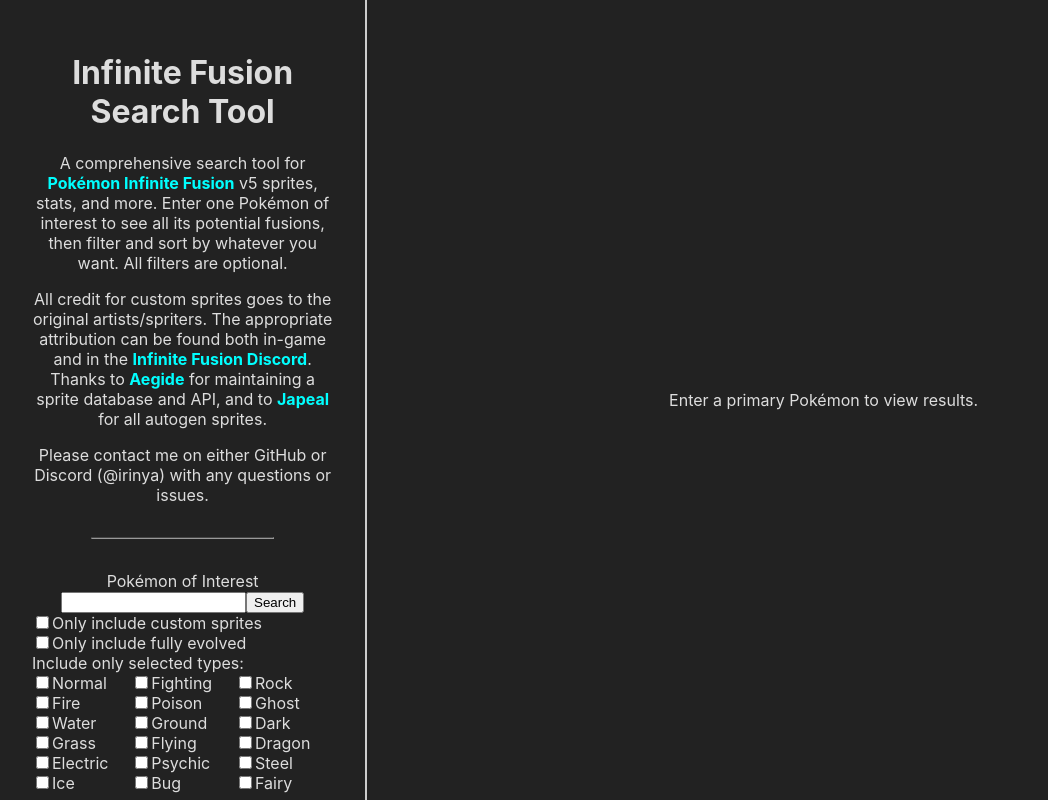
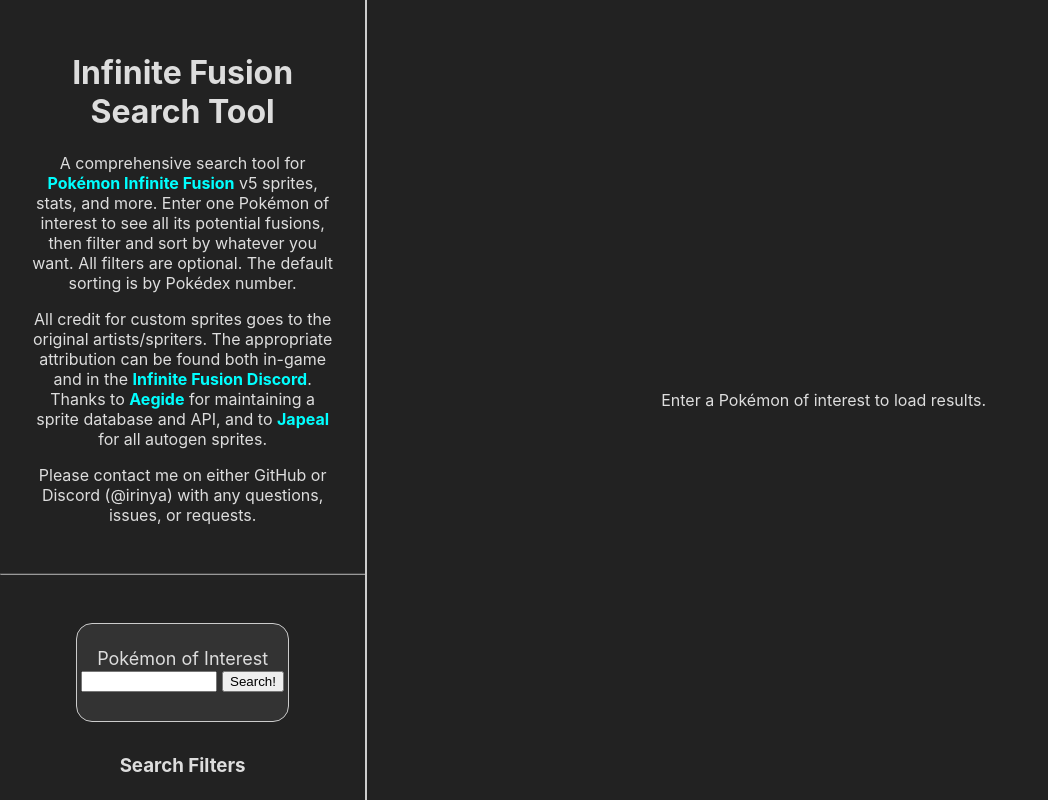
Before and after one commit to iriny-a/infinite-fusion-search-tool, a React (Create React App) app: page / in a window 1280 px wide. Shown: the whole page, without its empty margins (0-1048 px from the left). Built offline with nearby package versions, Linux system fonts and the light colour scheme.

Commit message:
Graphic design is my passion, pt. 2

```diff
--- a/public/index.html
+++ b/public/index.html
@@ -7,9 +7,8 @@
     <meta name="theme-color" content="#000000" />
     <meta
       name="description"
-      content="Web site created using create-react-app"
+      content="Search, aggregation, and filtering tool for Pokémon Infinite Fusion"
     />
-    <link rel="apple-touch-icon" href="%PUBLIC_URL%/logo192.png" />
     <!--
       manifest.json provides metadata used when your web app is installed on a
       user's mobile device or desktop. See https://developers.google.com/web/fundamentals/web-app-manifest/
@@ -24,7 +23,7 @@
       work correctly both with client-side routing and a non-root public URL.
       Learn how to configure a non-root public URL by running `npm run build`.
     -->
-    <title>React App</title>
+    <title>Infinite Fusion Search Tool</title>
   </head>
   <body>
     <noscript>You need to enable JavaScript to run this app.</noscript>
--- a/src/components/App.css
+++ b/src/components/App.css
@@ -23,6 +23,7 @@
   padding: 2rem;
 
   overflow-y: auto;
+  overflow-x: hidden;
 
   box-sizing: border-box;
   border-right: solid #ccc 2px;
@@ -60,7 +61,7 @@
 }
 
 hr.section-break {
-  width: 60%;
-  margin: 2rem auto 2rem;
+  width: calc(100% + 4rem);
+  margin: 3rem 0 3rem -2rem;
   border-color: #999;
 }
--- a/src/components/App.tsx
+++ b/src/components/App.tsx
@@ -1,24 +1,34 @@
 import React, { useState, useEffect } from 'react';
 
-import FusionInput from './form/FusionForm';
+import FusionForm from './form/FusionForm';
 import FusionTable from './table/FusionTable';
 
 import './App.css';
-import { FusionFilters, PokemonDataEntry, getAllPokemonData, getFullyEvolvedNames } from '../data/data';
+import {
+  FusionFilters,
+  PokemonDataEntry,
+  getAllPokemonData,
+  getFullyEvolvedNames
+} from '../data/data';
 
 const PIF_URL = "https://www.pokecommunity.com/showthread.php?t=347883";
 const PIF_DISCORD_ART_URL = "https://discord.com/invite/2yynWRvBrB";
 const AEGIDE_URL = "https://github.com/Aegide";
 const JAPEAL_URL = "https://japeal.com/pkm/";
 
+const getDefaultFilters = (): FusionFilters => {
+  return {
+    customArtOnly: false,
+    fullyEvolvedOnly: false,
+    useInputAs: "both",
+    typeOverride: new Map<string, boolean>(),
+  };
+}
+
 
 const App: React.FC = () => {
   const [ currentMon, setCurrentMon ] = useState<string | undefined>(undefined);
-  const [ filters, setFilters ] = useState<FusionFilters>({
-    customArtOnly: false,
-    typeOverride: new Map<string, boolean>(),
-    fullyEvolvedOnly: false,
-  });
+  const [ filters, setFilters ] = useState<FusionFilters>(getDefaultFilters());
   const [ pokeData, setPokeData ] = useState<Map<string, PokemonDataEntry> | null>(null);
   const [ fullyEvolvedList, setFullyEvolvedList ] = useState<Set<string> | null>(null);
 
@@ -28,6 +38,11 @@
       setFullyEvolvedList(await getFullyEvolvedNames());
     })();
   }, []);
+
+  const resetFilters = () => {
+    setFilters(getDefaultFilters());
+    console.log("reset?", filters)
+  }
 
   if (pokeData === null || fullyEvolvedList === null) {
     return <>Loading...</>;
@@ -42,11 +57,11 @@
 
         <hr className="section-break" />
 
-        <FusionInput
-          currentMon={currentMon}
+        <FusionForm
           setCurrentMon={setCurrentMon}
           filters={filters}
           setFilters={setFilters}
+          resetFilters={resetFilters}
         />
       </div>
 
@@ -75,7 +90,7 @@
         for <a href={PIF_URL}>Pokémon Infinite Fusion</a> v5 sprites,
         stats, and more. Enter one Pokémon of interest to see all its potential
         fusions, then filter and sort by whatever you want. All filters are
-        optional.
+        optional. The default sorting is by Pokédex number.
       </p>
       <p>
         All credit for custom sprites goes to the original artists/spriters. The
@@ -88,7 +103,7 @@
       </p>
       <p>
         Please contact me on either GitHub or Discord (@irinya) with any
-        questions or issues.
+        questions, issues, or requests.
       </p>
     </div>
   )
--- a/src/components/form/FusionFilterInput.tsx
+++ b/src/components/form/FusionFilterInput.tsx
@@ -1,7 +1,6 @@
 import React, { ChangeEvent } from "react";
 
 import { FusionFilters, TYPE_NAMES } from "../../data/data";
-import capitalize from "../shared/capitalize";
 
 interface FusionFilterInputProps {
   filters: FusionFilters;
@@ -24,6 +23,19 @@
     });
   }
 
+  const handleUseInputAsChange = (e: React.ChangeEvent<HTMLInputElement>) => {
+    const id = e.currentTarget.id;
+    let newUseAs = id.slice(id.length - 4) as "head" | "body" | "both";
+    if (newUseAs !== "head" && newUseAs !== "body") {
+      newUseAs = "both";
+    }
+
+    setFilters({
+      ...filters,
+      useInputAs: newUseAs,
+    })
+  }
+
   const handleTypeFilterChange = (e: React.ChangeEvent<HTMLInputElement>, t: string) => {
     let typeMap = filters.typeOverride;
     if (!typeMap.get(t)) {
@@ -37,41 +49,106 @@
     });
   }
 
+  console.log(filters);
+
   return (
+    <div>
+      <h3 className="center">Search Filters</h3>
       <form>
+        <div id="all-filters-container">
+          <div id="toggleable-filters-container">
             <div>
-        <input type="checkbox"
-          name="customArt"
+              <input
+                type="checkbox"
+                id="checkbox-custom-sprites"
                 onChange={handleCustomArtCheck}
+                checked={filters.customArtOnly}
                 />
-        <label htmlFor="customArt">Only include custom sprites</label>
+              <label htmlFor="checkbox-custom-sprites">Custom sprites only</label>
             </div>
 
             <div>
-        <input type="checkbox"
-          name="fullyEvolved"
+              <input
+                type="checkbox"
+                id="checkbox-fully-evolved"
                 onChange={handleFullyEvolvedCheck}
+                checked={filters.fullyEvolvedOnly}
                 />
-        <label htmlFor="customArt">Only include fully evolved</label>
+              <label htmlFor="checkbox-fully-evolved">Fully evolved only</label>
             </div>
 
-      <label>Include only selected types:</label>
+            <fieldset>
+              <div>
+                <input
+                  type="radio"
+                  id="input-as-head"
+                  name="use-input-as"
+                  onChange={handleUseInputAsChange}
+                  defaultChecked={filters.useInputAs === "head"}
+                />
+                <label
+                  htmlFor="input-as-head"
+                >
+                  Input is head
+                </label>
+              </div>
+
+              <div>
+                <input
+                  type="radio"
+                  id="input-as-body"
+                  name="use-input-as"
+                  onChange={handleUseInputAsChange}
+                  defaultChecked={filters.useInputAs === "body"}
+                />
+                <label
+                  htmlFor="input-as-body"
+                >
+                  Input is body
+                </label>
+              </div>
+
+              <div>
+                <input
+                  type="radio"
+                  id="input-as-both"
+                  name="use-input-as"
+                  onChange={handleUseInputAsChange}
+                  defaultChecked={filters.useInputAs === "both"}
+                />
+                <label
+                  htmlFor="input-as-both"
+                >
+                  Input is head or body
+                </label>
+              </div>
+            </fieldset>
+          </div>
+
           <div id="type-filter-container">
+            <div id="type-filter-checkboxes">
               {
                 TYPE_NAMES.map(t => (
-            <div key={`type-${t}`}>
+                  <div
+                    key={`type-${t}`}
+                    className={`checkbox-type-container ${filters.typeOverride.get(t) ? "" : "faded"}`}
+                  >
                     <input type="checkbox"
-                name={t}
+                      id={`checkbox-type-${t}`}
                       onChange={e => handleTypeFilterChange(e, t)}
+                      checked={filters.typeOverride.get(t)}
                       />
-              <label htmlFor={t}>{capitalize(t)}</label>
+                    <label htmlFor={`checkbox-type-${t}`} >
+                      <img src={`./icons/${t}.png`} className="checkbox-type-img" />
+                    </label>
                   </div>
                 ))
               }
             </div>
+          </div>
+        </div>
       </form>
-
-
+    </div>
   );
 }
 
--- a/src/components/form/FusionForm.css
+++ b/src/components/form/FusionForm.css
@@ -1,12 +1,82 @@
+#primary-input-form {
+  margin: 0 auto 2rem;
+  padding: 1.5rem 0 1.8rem;
+  width: 70%;
 
+  font-size: large;
+  text-align: center;
 
-#primary-input-form {
-  text-align: center;
+  background-color: #333;
+  border: solid #ccc 1px;
+  border-radius: 1rem;
+}
+
+#primary-fusion-input {
+  margin-right: 0.3rem;
+  width: 8rem;
+}
+
+#all-filters-container {
+  display: flex;
+}
+
+#toggleable-filters-container {
+  display: flex;
+  flex-direction: column;
+  justify-content: center;
+
+  width: 45%;
+  margin-bottom: 0.5rem;
+}
+
+#toggleable-filters-container div {
+  margin: 0.2rem;
 }
 
 #type-filter-container {
   display: flex;
-  flex-direction: column;
-  height: 8rem;
   flex-wrap: wrap;
+  justify-content: space-evenly;
+
+  margin-top: 0.5rem;
+  width: 55%;
 }
+
+#type-filter-checkboxes {
+  display: flex;
+  flex-wrap: wrap;
+  justify-content: space-evenly;
+
+  width: 100%;
+}
+
+#reset-filters-form {
+  margin: 2rem auto 0;
+  text-align: center;
+}
+
+input[type="checkbox"], input[type="radio"] {
+  margin-right: 0.4rem;
+}
+
+.center {
+  text-align: center;
+}
+
+.faded {
+  opacity: 0.5;
+}
+
+.checkbox-type-container {
+  display: flex;
+  align-items: center;
+}
+
+.checkbox-type-img {
+  height: 1.4rem;
+}
+
+fieldset {
+  all: unset;
+  margin-top: 0.5rem;
+}
--- a/src/components/form/FusionForm.tsx
+++ b/src/components/form/FusionForm.tsx
@@ -1,6 +1,6 @@
 import React, { useState } from "react";
 
-import FusionInput from "./FusionInput";
+import FusionInputBox from "./FusionInput";
 
 import { FusionFilters, POKE_NAME_TO_ID } from "../../data/data";
 import FusionFilterInput from "./FusionFilterInput";
@@ -9,15 +9,14 @@
 
 
 interface FusionFormProps {
-  currentMon: string | undefined;
   setCurrentMon: React.Dispatch<React.SetStateAction<string | undefined>>
   filters: FusionFilters;
   setFilters: React.Dispatch<React.SetStateAction<FusionFilters>>;
+  resetFilters: () => void;
 }
 const FusionForm: React.FC<FusionFormProps> = (props) => {
-  const { setCurrentMon, filters, setFilters } = props;
+  const { setCurrentMon, filters, setFilters, resetFilters } = props;
   const [ currentInput, setCurrentInput ] = useState<string>("");
-
 
   const handleSubmitPokemon = (e: React.FormEvent) => {
     e.preventDefault();
@@ -32,21 +31,34 @@
     setCurrentMon(maybePokemon);
   }
 
+  const handleResetFilters = (e: React.FormEvent) => {
+    e.preventDefault();
+    resetFilters()
+  }
+
   return (
-    <>
-      <form onSubmit={handleSubmitPokemon} id="primary-input-form">
-        <FusionInput
-          currentInput={currentInput}
-          setCurrentInput={setCurrentInput}
-        />
-        <input type="submit" value="Search" />
-      </form>
+    <div>
+      <div id="primary-input-form">
+        <form onSubmit={handleSubmitPokemon}>
+          <FusionInputBox
+            currentInput={currentInput}
+            setCurrentInput={setCurrentInput}
+          />
+          <input type="submit" value="Search!" />
+        </form>
+      </div>
 
       <FusionFilterInput
         filters={filters}
         setFilters={setFilters}
       />
-    </>
+
+      <div id="reset-filters-form">
+        <form onSubmit={handleResetFilters}>
+          <input type="submit" value="Reset filters" />
+        </form>
+      </div>
+    </div>
   );
 }
 
--- a/src/components/table/FusionTable.tsx
+++ b/src/components/table/FusionTable.tsx
@@ -127,16 +127,22 @@
       return !filters.fullyEvolvedOnly || dt.headBody.fullyEvolved;
     });
 
-    // Custom art filter
+    // Head/body filter
     let filteredData: PokemonDataEntry[] = [];
     filteredPairs.forEach(p => {
-      if (!filters.customArtOnly || p.headBody.artUrl?.isCustom) {
+      if (filters.useInputAs === "both" || filters.useInputAs === "head") {
         filteredData.push(p.headBody);
       }
-      if (p.baseMon !== p.inputMon && (!filters.customArtOnly || p.bodyHead.artUrl?.isCustom)) {
+      if (p.baseMon !== p.inputMon
+        && (filters.useInputAs === "both" || filters.useInputAs === "body")) {
         filteredData.push(p.bodyHead);
       }
     });
+
+    // Custom sprite filter
+    filteredData = filteredData.filter(dt => (
+      !filters.customArtOnly || dt.artUrl?.isCustom
+    ));
 
     // Typing filter
     const typingFilterOverride = (
@@ -180,7 +186,7 @@
 
 
 const FusionTableNone: React.FC = () => {
-  return <div id="no-pokemon-msg">Enter a primary Pokémon to view results.</div>;
+  return <div id="no-pokemon-msg">Enter a Pokémon of interest to load results.</div>;
 }
 
 interface FusionTableLoadingProps {
@@ -193,6 +199,7 @@
   if (status === LoadingStatus.Processing || (count && count + 1 === NUMBER_OF_POKEMON)) {
     return (
       <div className="loading">
+        <FusionTableLoadingBall />
         Sorting and processing fusions...
         <FusionTableProgressBar count={NUMBER_OF_POKEMON} />
       </div>
@@ -203,6 +210,7 @@
   if (status === LoadingStatus.Fetching) {
     return (
       <div className="loading">
+        <FusionTableLoadingBall />
         Loading fusions... ({count ? count + 1 : 0}/{NUMBER_OF_POKEMON})
         <FusionTableProgressBar count={count ? count + 1 : 0 } />
       </div>
@@ -210,6 +218,15 @@
   }
 
   return null;
+}
+
+
+const FusionTableLoadingBall: React.FC = () => {
+  return (
+    <div id="loading-ball">
+      <img src="./icons/pokeball_shake.gif" />
+    </div>
+  );
 }
 
 
--- a/src/data/data.ts
+++ b/src/data/data.ts
@@ -60,8 +60,11 @@
 
 export interface FusionFilters {
   customArtOnly: boolean;
+  fullyEvolvedOnly: boolean;
+
+  useInputAs: "head" | "body" | "both";
+
   typeOverride: Map<string, boolean>;
-  fullyEvolvedOnly: boolean;
 }
 
 export interface FusionPair {
```
Also changed, not shown: src/components/table/FusionTable.css (+11 -0 lines), public/icons/pokeball_shake.gif (added). Lines whose indentation alone changed are shown as unchanged.
